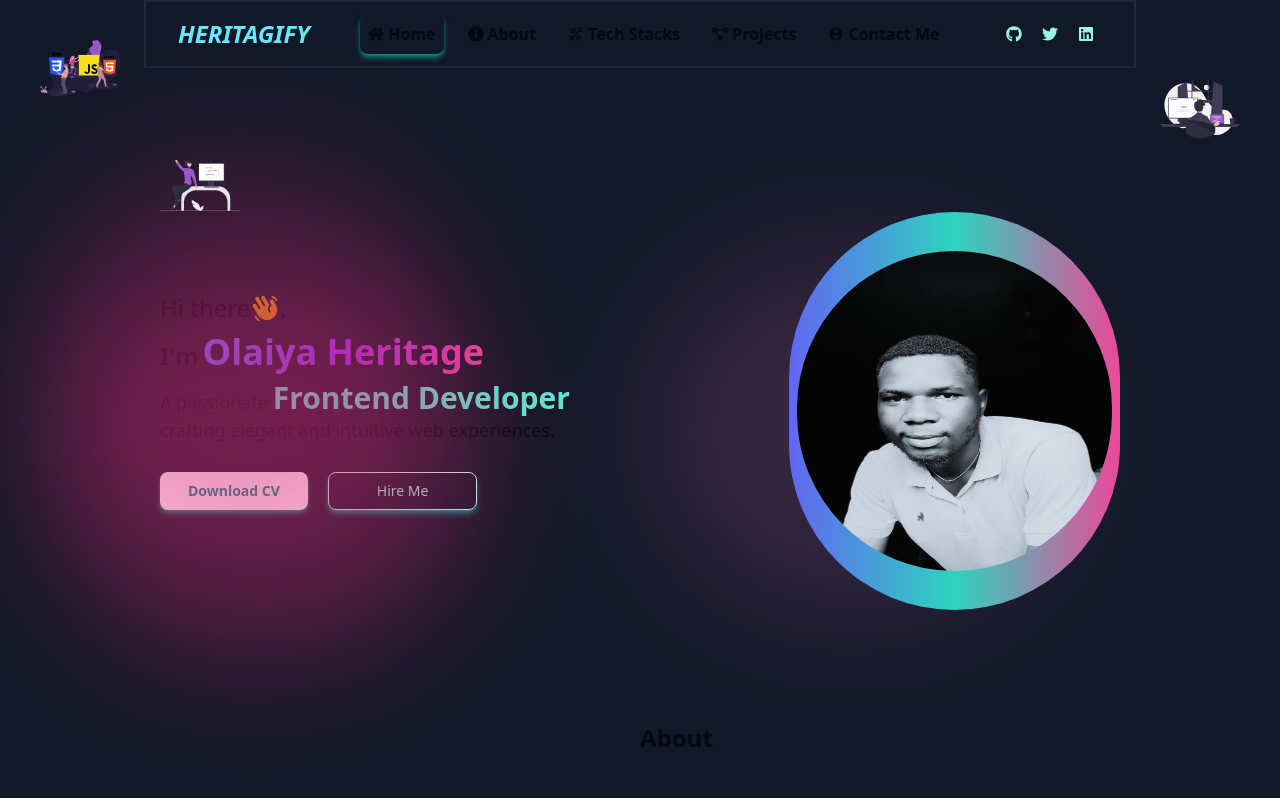
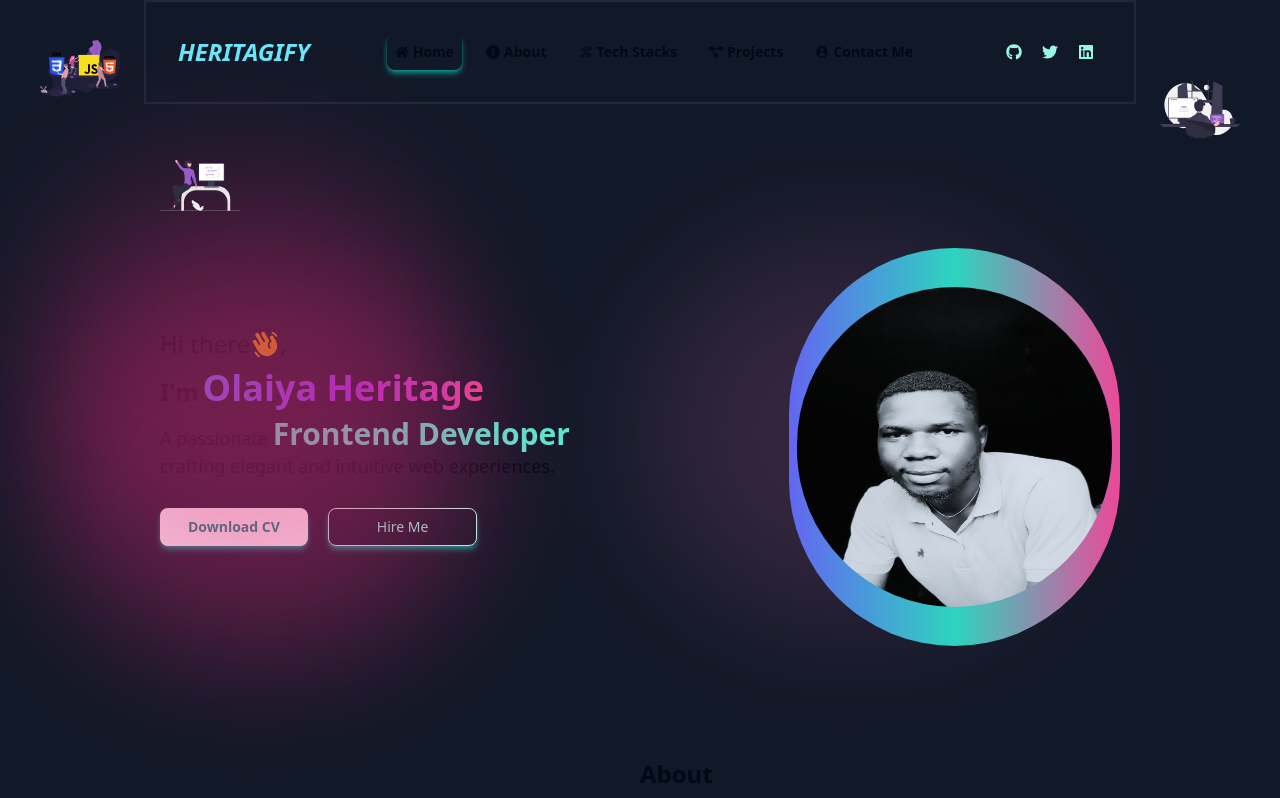
Before and after one commit to Heritagify/My-Portfolio, a Next.js app: page / in a window 1280 px wide. Shown: the top 798 px of the page. Built offline with nearby package versions, Linux system fonts and the light colour scheme.

Commit message:
making the navbar responsive

```diff
--- a/components/Navbar.tsx
+++ b/components/Navbar.tsx
@@ -3,39 +3,31 @@ import { motion, AnimatePresence } from "framer-motion";
 import { FaGithub, FaTwitter, FaLinkedin, FaHome, FaInfoCircle, FaProjectDiagram } from "react-icons/fa";
 import { IoMdContact } from "react-icons/io";
 import { GrTechnology } from "react-icons/gr";
-import { IoMenu } from "react-icons/io5";
-import { LiaTimesSolid } from "react-icons/lia";
-import { useState } from 'react';
-
-
+import { IoMenu, IoClose } from "react-icons/io5";
+import React, { useState } from 'react';
 
 export default function Navbar() {
-
   const [isMobileMenuOpen, setMobileMenuOpen] = useState(false);
 
   const toggleMobileMenu = () => {
     setMobileMenuOpen(!isMobileMenuOpen);
   };
 
-
-
   return (
     <div>
-      <header className="border-2 flex justify-between mx-36 p-8 items-center  container-fluid py-3">
-        <h1 className="italic text-cyan-300 font-semibold text-2xl">
+      <header className="border-2 flex justify-between mx-4 md:mx-36 p-4 md:p-8 items-center container-fluid py-3">
+        <h1 className="italic text-cyan-300 font-semibold text-xl md:text-2xl">
           HERITAGIFY
         </h1>
 
-        <div className="lg:hidden">
+        <div className="md:hidden">
           <button onClick={toggleMobileMenu} className="flex items-center px-3 py-2 border rounded text-teal-200 border-teal-400 hover:text-white hover:border-white">
-            {isMobileMenuOpen ? <LiaTimesSolid className="h-6 w-6" /> : <IoMenu className="h-6 w-6" />}
+            {isMobileMenuOpen ? <IoClose className="h-6 w-6" /> : <IoMenu className="h-6 w-6" />}
           </button>
         </div>
 
-
-
-        <div className={`lg:flex space-x-4 text-md font-semibold ${isMobileMenuOpen ? 'block' : 'hidden'}`}>
-          <ul className="lg:flex lg:space-x-4 text-md font-semibold">
+        <nav className={`md:flex space-x-4 text-sm md:text-md font-semibold ${isMobileMenuOpen ? 'block' : 'hidden md:block'}`}>
+          <ul className="md:flex md:space-x-4">
             <li className="flex items-center gap-1 cursor-pointer p-2 rounded-lg hover:text-emerald-200 shadow-md shadow-teal-600">
               <FaHome />
               Home
@@ -57,21 +49,20 @@ export default function Navbar() {
               Contact Me
             </li>
           </ul>
-        </div>
+        </nav>
 
         <div className="flex space-x-1">
-          <button  className="cursor-pointer p-2 rounded-lg text-teal-200">
+          <button className="cursor-pointer p-2 rounded-lg text-teal-200">
             <FaGithub />
           </button>
-          <button  className="cursor-pointer p-2 rounded-lg text-teal-200">
+          <button className="cursor-pointer p-2 rounded-lg text-teal-200">
             <FaTwitter />
           </button>
-          <button  className="cursor-pointer p-2 rounded-lg text-teal-200">
+          <button className="cursor-pointer p-2 rounded-lg text-teal-200">
             <FaLinkedin />
           </button>
         </div>
       </header>
-
 
       <AnimatePresence>
         {isMobileMenuOpen && (
@@ -79,8 +70,9 @@ export default function Navbar() {
             initial={{ opacity: 0, height: 0 }}
             animate={{ opacity: 1, height: "auto" }}
             exit={{ opacity: 0, height: 0 }}
-            className="lg:hidden px-6 py-2 space-y-2"
+            className="px-6 py-2 space-y-2"
           >
+            <ul>
               <li className="flex items-center gap-1 cursor-pointer p-2 rounded-lg hover:text-emerald-200 shadow-md shadow-teal-600">
                 <FaHome />
                 Home
@@ -101,6 +93,7 @@ export default function Navbar() {
                 <IoMdContact />
                 Contact Me
               </li>
+            </ul>
           </motion.div>
         )}
       </AnimatePresence>
```
Lines whose indentation alone changed are shown as unchanged.
